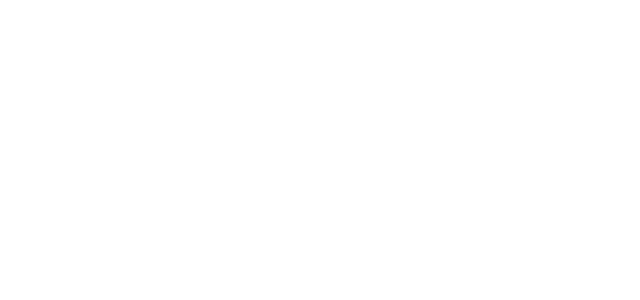
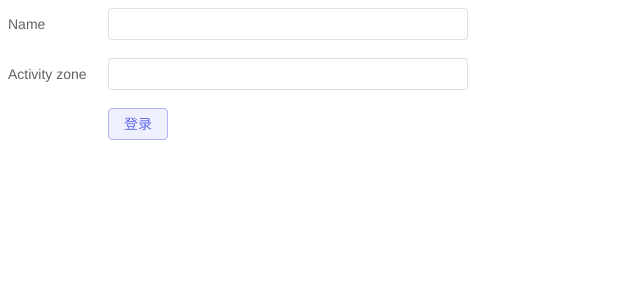
Before and after one commit to shun-xinyi/-, a Vue app: page /login in a window 1280 px wide. Before the commit this address had no page. Shown: the top 300 px of the page, without its empty margins (0-640 px from the left). Built offline with nearby package versions, Linux system fonts and the light colour scheme.

Commit message:
登录功能

```diff
--- a/src/router/index.js
+++ b/src/router/index.js
@@ -26,6 +26,11 @@
                 component: () => import('@/views/table')
             },
         ]
+    },
+    {
+        path: '/login',
+        name: 'login',
+        component: () => import('@/views/userLogin')
     }
 ]
 
--- /dev/null
+++ b/src/views/userLogin.vue
@@ -0,0 +1,51 @@
+<template>
+    <el-form
+        label-position="left"
+        label-width="100px"
+        :model="formLabelAlign"
+        style="max-width: 460px"
+    >
+        <el-form-item label="Name">
+            <el-input v-model="formLabelAlign.username" />
+        </el-form-item>
+        <el-form-item label="Activity zone">
+            <el-input v-model="formLabelAlign.password" />
+        </el-form-item>
+        <el-form-item>
+            <el-button
+                color="#626aef"
+                plain
+                @click="login">
+                登录
+            </el-button>
+        </el-form-item>
+    </el-form>
+</template>
+
+<script setup>
+import {  reactive } from "vue"
+import { useStore } from 'vuex'
+import { useRouter } from "vue-router";
+
+let store = useStore();
+let router = useRouter();
+
+let formLabelAlign = reactive({
+    username: null,
+    password: null
+});
+
+let login = ()=>{
+    store.dispatch('Login',formLabelAlign).then(()=>{
+        router.push('/home');
+    }).catch(error=>{
+        console.log(error);
+    })
+}
+
+
+</script>
+
+<style scoped>
+
+</style>
```
